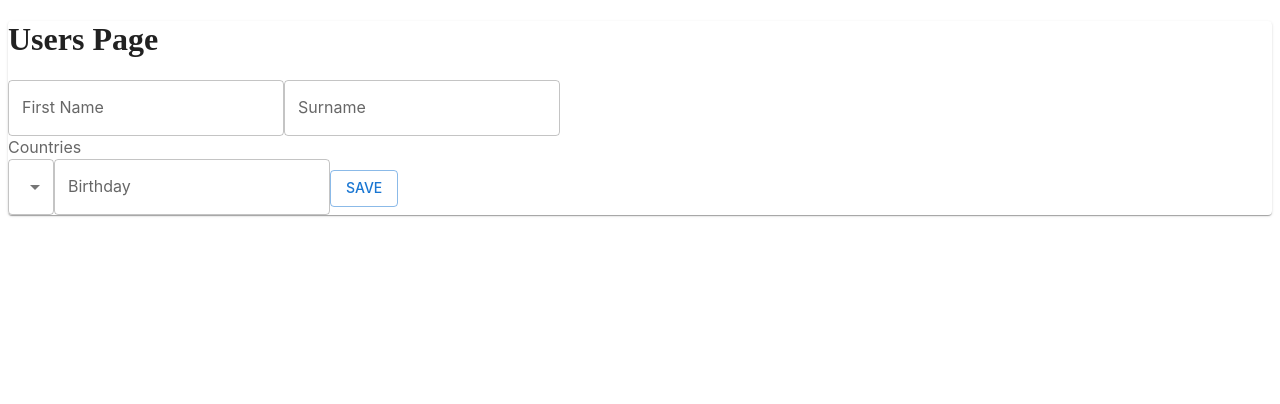
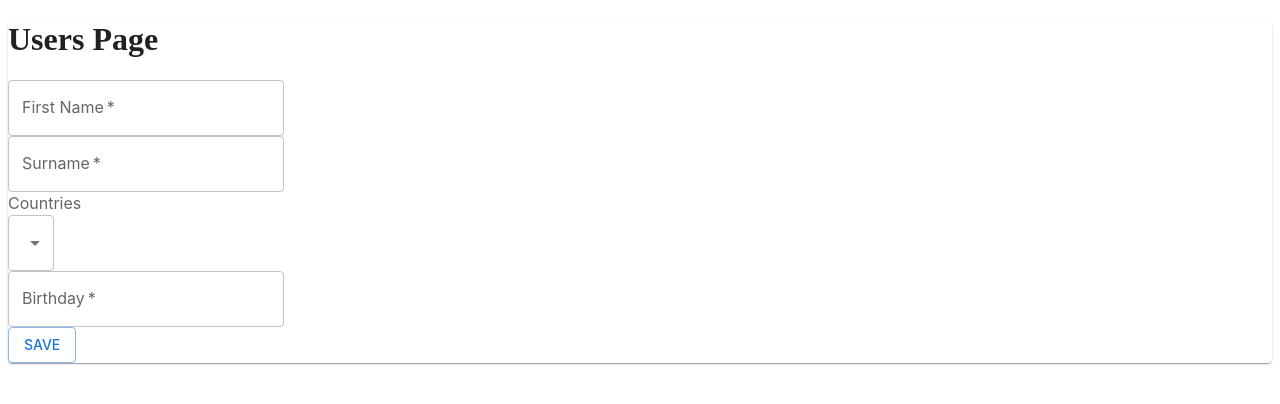
Before and after one commit to gabriel-rcpereira/react-node-test, a React (Create React App) app in the folder web-user/: page / in a window 1280 px wide. Shown: the top 404 px of the page. Built offline with nearby package versions, Linux system fonts and the light colour scheme.

Commit message:
adding feature to ensure mandatory fields

```diff
--- a/web-user/src/components/commons/InputDatePrimary/index.tsx
+++ b/web-user/src/components/commons/InputDatePrimary/index.tsx
@@ -1,32 +1,45 @@
-import { TextField } from "@mui/material";
+import { TextField, Typography } from "@mui/material";
 import { Controller } from "react-hook-form";
 
 interface IProps {
   label: string;
   name: string;
   control: any; // FIXME
+  required?: boolean;
 }
 
 const InputDatePrimary: React.FC<IProps> = ({
   label,
   name,
-  control
-}): JSX.Element => (
+  control,
+  required = false
+}): JSX.Element => {
+  const rules = {
+    required: required && `${label} is required.`
+  };
+
+  return (
     <Controller
       name={name}
       control={control}
-    render={({ field: { onChange, value } }) => {
+      render={({ field: { onChange, value }, fieldState: { error } }) => {
         return (
+          <>
             <TextField
               variant='outlined'
               label={label}
               placeholder='dd/mm/yyyy'
               onChange={onChange}
               value={value}
+              required
+            />
+            <Typography color='error'>{error && error.message}</Typography>
+          </>
+        );
+      }}
+      rules={{ ...rules, pattern: "" }}
     />
   );
-    }}
-  />
-);
+};
 
 export default InputDatePrimary;
--- a/web-user/src/components/commons/InputTextPrimary/index.tsx
+++ b/web-user/src/components/commons/InputTextPrimary/index.tsx
@@ -1,28 +1,45 @@
-import { TextField } from "@mui/material";
+import { TextField, Typography } from "@mui/material";
 import { Controller } from "react-hook-form";
 
 interface IProps {
   label: string;
   name: string;
+  required?: boolean;
   control: any; // FIXME
 }
 
-const InputTextPrimary: React.FC<IProps> = ({ label, name, control }) => (
+const InputTextPrimary: React.FC<IProps> = ({
+  label,
+  name,
+  control,
+  required = false
+}) => {
+  const rules = {
+    required: required && `${label} is required.`
+  };
+
+  return (
     <Controller
       name={name}
       control={control}
-    render={({ field: { onChange, value } }) => {
+      render={({ field: { onChange, value }, fieldState: { error } }) => {
         return (
+          <>
             <TextField
               variant='outlined'
               label={label}
               placeholder={label}
               onChange={onChange}
               value={value}
+              required
+            />
+            <Typography color='error'>{error && error.message}</Typography>
+          </>
+        );
+      }}
+      rules={{ ...rules }}
     />
   );
-    }}
-  />
-);
+};
 
 export default InputTextPrimary;
--- a/web-user/src/components/commons/SelectPrimary/index.tsx
+++ b/web-user/src/components/commons/SelectPrimary/index.tsx
@@ -1,4 +1,4 @@
-import { MenuItem, Select, InputLabel } from "@mui/material";
+import { MenuItem, Select, InputLabel, Typography } from "@mui/material";
 import { Controller } from "react-hook-form";
 
 type IOptionProp = { key: string; text: string };
@@ -8,14 +8,20 @@ interface IProps {
   options: IOptionProp[];
   name: string;
   control: any; // FIXME
+  required?: boolean;
 }
 
 const SelectPrimary: React.FC<IProps> = ({
   label,
   options,
   name,
-  control
+  control,
+  required
 }): JSX.Element => {
+  const rules = {
+    required: required && `${label} is required.`
+  };
+
   const renderMenuItems = () => {
     const optionsWithDefault = [...options, { key: "", text: "" }];
 
@@ -30,16 +36,18 @@ const SelectPrimary: React.FC<IProps> = ({
     <Controller
       name={name}
       control={control}
-      render={({ field: { onChange, value } }) => {
+      render={({ field: { onChange, value }, fieldState: { error } }) => {
         return (
           <>
             <InputLabel>{label}</InputLabel>
-            <Select onChange={onChange} value={value} defaultValue=''>
+            <Select onChange={onChange} value={value} defaultValue='' required>
               {renderMenuItems()}
             </Select>
+            <Typography color='error'>{error && error.message}</Typography>
           </>
         );
       }}
+      rules={{ ...rules }}
     />
   );
 };
--- a/web-user/src/components/pages/users/UserForm/index.tsx
+++ b/web-user/src/components/pages/users/UserForm/index.tsx
@@ -31,15 +31,31 @@ const UserForm = (): JSX.Element => {
   return (
     <Paper>
       <h1>Users Page</h1>
-      <InputTextPrimary label='First Name' name='firstName' control={control} />
-      <InputTextPrimary label='Surname' name='surname' control={control} />
+      <InputTextPrimary
+        label='First Name'
+        name='firstName'
+        control={control}
+        required
+      />
+      <InputTextPrimary
+        label='Surname'
+        name='surname'
+        control={control}
+        required
+      />
       <SelectPrimary
         label='Countries'
         name='country'
         control={control}
         options={[{ key: "BR", text: "Brazil" }]}
+        required
       />
-      <InputDatePrimary label='Birthday' name='birthday' control={control} />
+      <InputDatePrimary
+        label='Birthday'
+        name='birthday'
+        control={control}
+        required
+      />
       <Button onClick={handleSubmit(onSubmitHandler)} variant='outlined'>
         Save
       </Button>
```
Also changed, not shown: 1 other file (tests, documents, lock files or other folders). Lines whose indentation alone changed are shown as unchanged.
